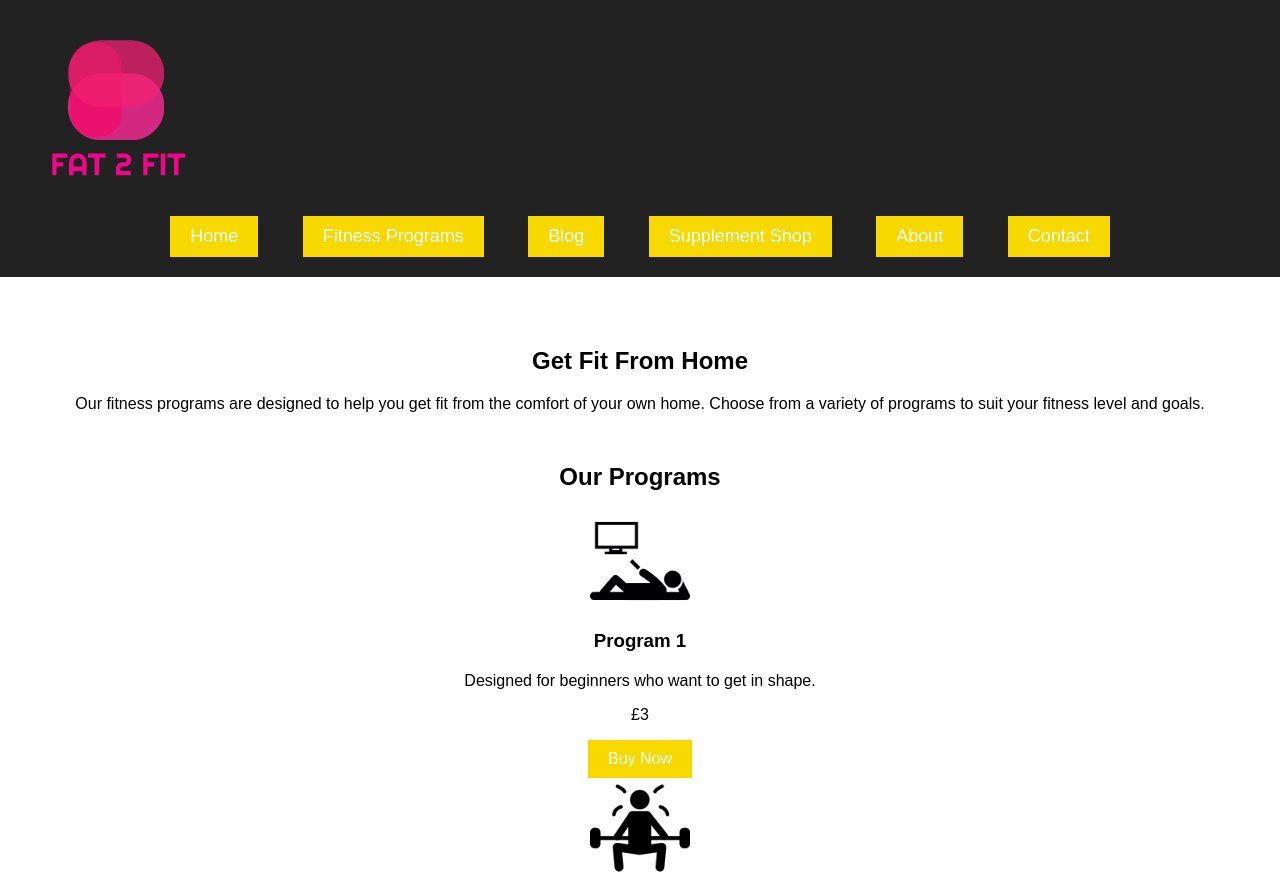
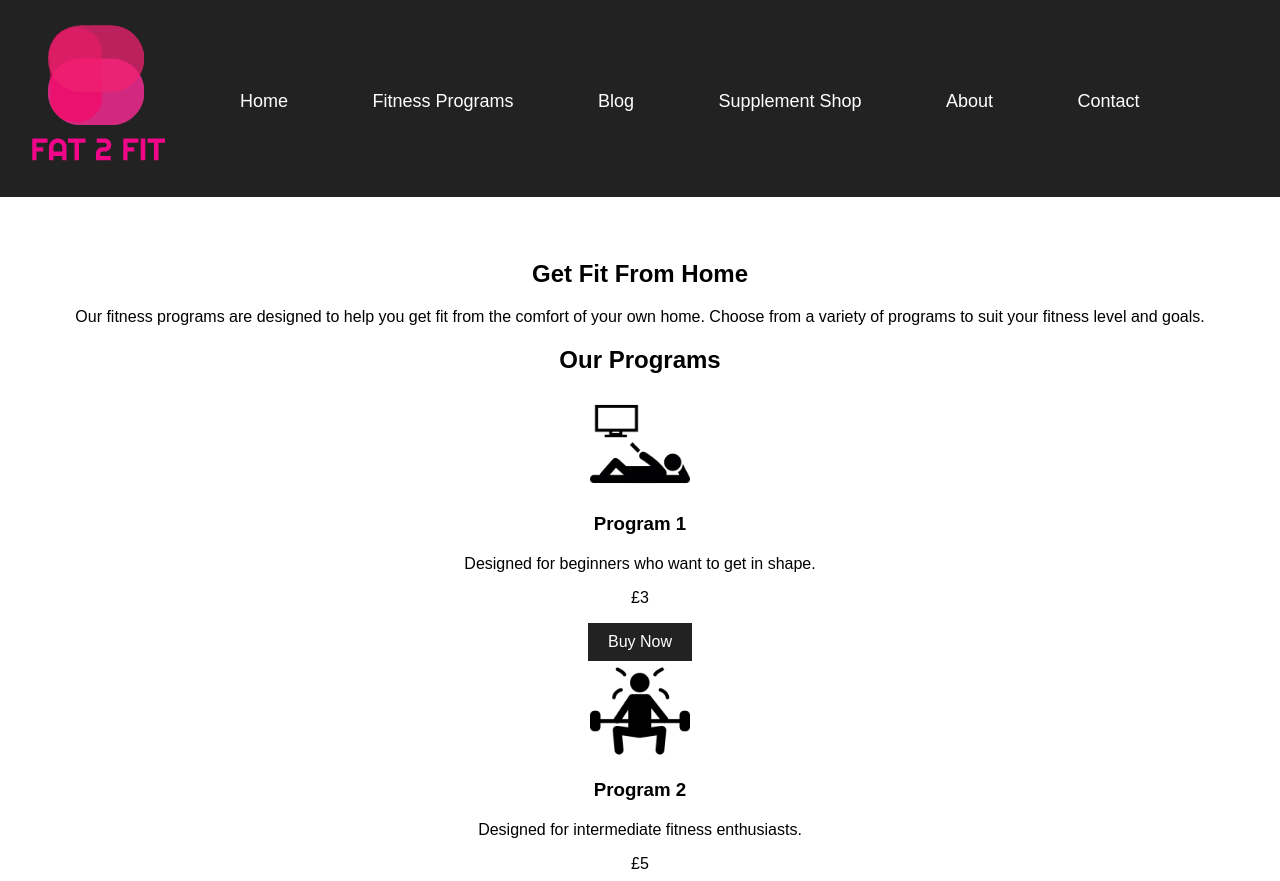
Before and after one commit to lucabakshi/gymplans, a plain HTML site: page index.html in a window 1280 px wide. Shown: the top 881 px of the page. Drawn offline with Linux system fonts and the light colour scheme.

Commit message:
Update style.css

```diff
--- a/css/style.css
+++ b/css/style.css
@@ -1,12 +1,70 @@
+.header-container {
+  display: flex;
+  align-items: center;
+  justify-content: space-between;
+  background-color: #222;
+  color: #fff;
+  padding: 1px;
+}
+
+nav {
+  display: flex;
+  align-items: center;
+}
+
+nav ul {
+  list-style: none;
+  margin: 0;
+  padding: 0;
+  text-align: center;
+}
+
+nav ul li {
+  display: inline-block;
+  margin: 0 0px;
+}
+
+nav ul li a {
+  color: #fff;
+  text-decoration: none;
+  font-size: 18px;
+  transition: all 0.3s ease-in-out;
+}
+
+nav ul li a:hover {
+  color: #f7d900;
+}
+
+img {
+  max-width: 100%;
+  height: auto;
+}
+.header-container {
+  display: flex;
+  align-items: center;
+  justify-content: space-between;
+  background-color: #222;
+  color: #fff;
+  padding: 20px;
+}
 body {
   font-family: 'Montserrat', sans-serif;
   margin: 0;
 }
 
 header {
+  position: fixed;
+  top: 0;
+  left: 0;
+  width: 100%;
   background-color: #222;
   color: #fff;
-  padding: 20px;
+  padding: 0px;
+  z-index: 999;
+}
+
+nav {
+  margin-top: 5px; /* adjust this value to avoid overlapping with the content */
 }
 
 nav ul {
@@ -33,7 +91,9 @@ nav ul li a:hover {
 }
 
 main {
-  padding: 50px;
+/*  padding: 200px;*/
+  padding-top: 200px;
+}
 }
 
 section {
@@ -56,8 +116,6 @@ li {
 }
 
 a {
-  background-color: #f7d900;
-  border: none;
   color: #fff;
   display: inline-block;
   padding: 10px 20px;
@@ -65,9 +123,23 @@ a {
   text-decoration: none;
   font-size: 16px;
   transition: all 0.3s ease-in-out;
+  background-color: #222;
+}
+
+img {
+  max-width: 100%;
+  height: auto;
 }
 
 a:hover {
-  background-color: #222;
-  color: #f7d900;
+  background-color: #66FCF1;
+  color: #fff;
 }
+
+body::after {
+  content: "";
+  display: block;
+  width: 100%;
+  height: 5px;
+  background-color: #000;
+}
```
